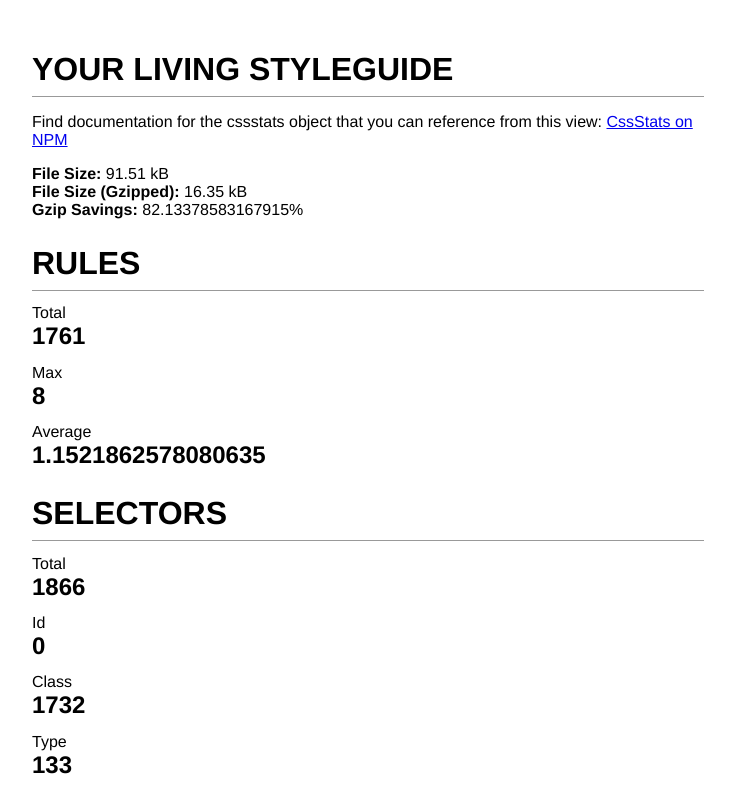
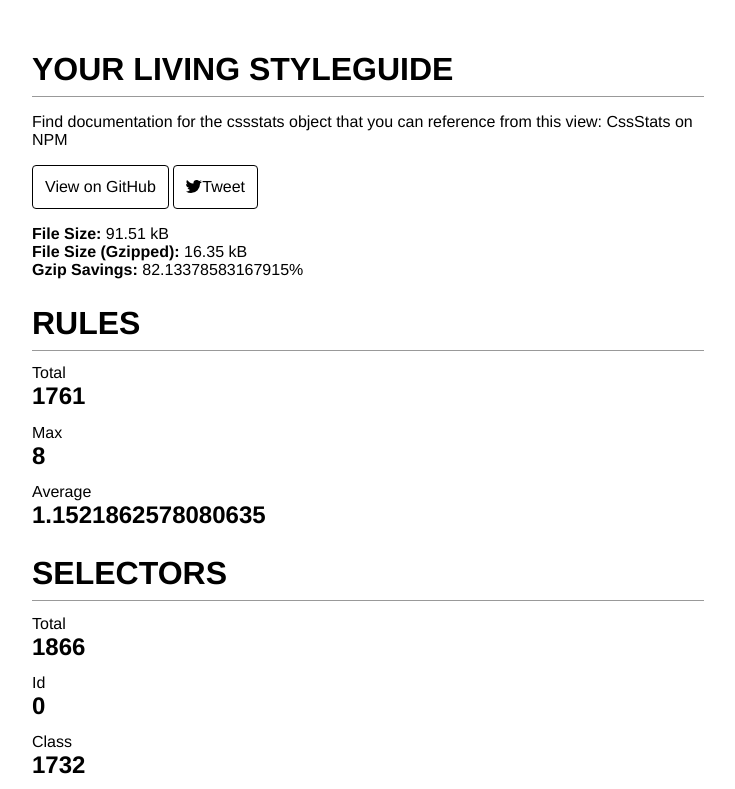
Before and after one commit to mrmrs/cssstats-starter-kit, a website: page index.html in a window 1280 px wide. Shown: the top 789 px of the page, without its empty margins (272-1007 px from the left). Drawn offline with Linux system fonts and the light colour scheme.

Commit message:
Update with CTA links.

```diff
--- a/index.html
+++ b/index.html
@@ -22,6 +22,33 @@
       main,
       nav,
       footer { max-width: 42em; margin-right: auto; margin-left: auto; }
+      svg { display: block; float: left; }
+      .cta-links {
+        margin-top: 1em;
+        margin-bottom: 1em;
+      }
+      .cta-links a {
+        display: inline-block;
+        border: 1px solid;
+        border-radius: .25em;
+        padding: .75em;
+      }
+      .link,
+      .link:link,
+      .link:visited {
+        text-decoration: none;
+        color: #000;
+        opacity: 1;
+        -webkit-transition: opacity .15s ease-in;
+        transition: opacity .15s ease-in;
+      }
+      .link:hover,
+      .link:focus,
+      .link:active {
+        opacity: .3;
+        -webkit-transition: opacity .15s ease-in;
+        transition: opacity .15s ease-in;
+      }
     </style>
   </head>
   <body>
@@ -30,8 +57,17 @@
   <h1>Your Living Styleguide</h1>
   <p>
     Find documentation for the cssstats object that you can reference from this view:
-    <a href="https://www.npmjs.com/package/cssstats">CssStats on NPM</a>
+    <a class="link" href="https://www.npmjs.com/package/cssstats">CssStats on NPM</a>
   </p>
+  <div class="cta-links">
+    <a class="link" href="http://github.com/mrmrs/cssstats-starter-kit">View on GitHub</a>
+    <a class="link" href="https://twitter.com/intent/tweet?text=Build your own CSS visualizer&url=http://mrmrs.io/cssstats-starter-kit&via=mrmrs%5f " target="_blank" >
+      <svg class="geomicon no-outline" xmlns="http://www.w3.org/2000/svg" viewBox="0 0 32 32" width="16" height="16" fill="currentColor">
+        <path d="M2 4 C6 8 10 12 15 11 A6 6 0 0 1 22 4 A6 6 0 0 1 26 6 A8 8 0 0 0 31 4 A8 8 0 0 1 28 8 A8 8 0 0 0 32 7 A8 8 0 0 1 28 11 A18 18 0 0 1 10 30 A18 18 0 0 1 0 27 A12 12 0 0 0 8 24 A8 8 0 0 1 3 20 A8 8 0 0 0 6 19.5 A8 8 0 0 1 0 12 A8 8 0 0 0 3 13 A8 8 0 0 1 2 4"/>
+      </svg>
+      Tweet
+    </a>
+  </div>
 </nav>
 
     <main>
```
Also changed, not shown: templates/index.html (+27 -0 lines), templates/nav.html (+10 -1 lines).
